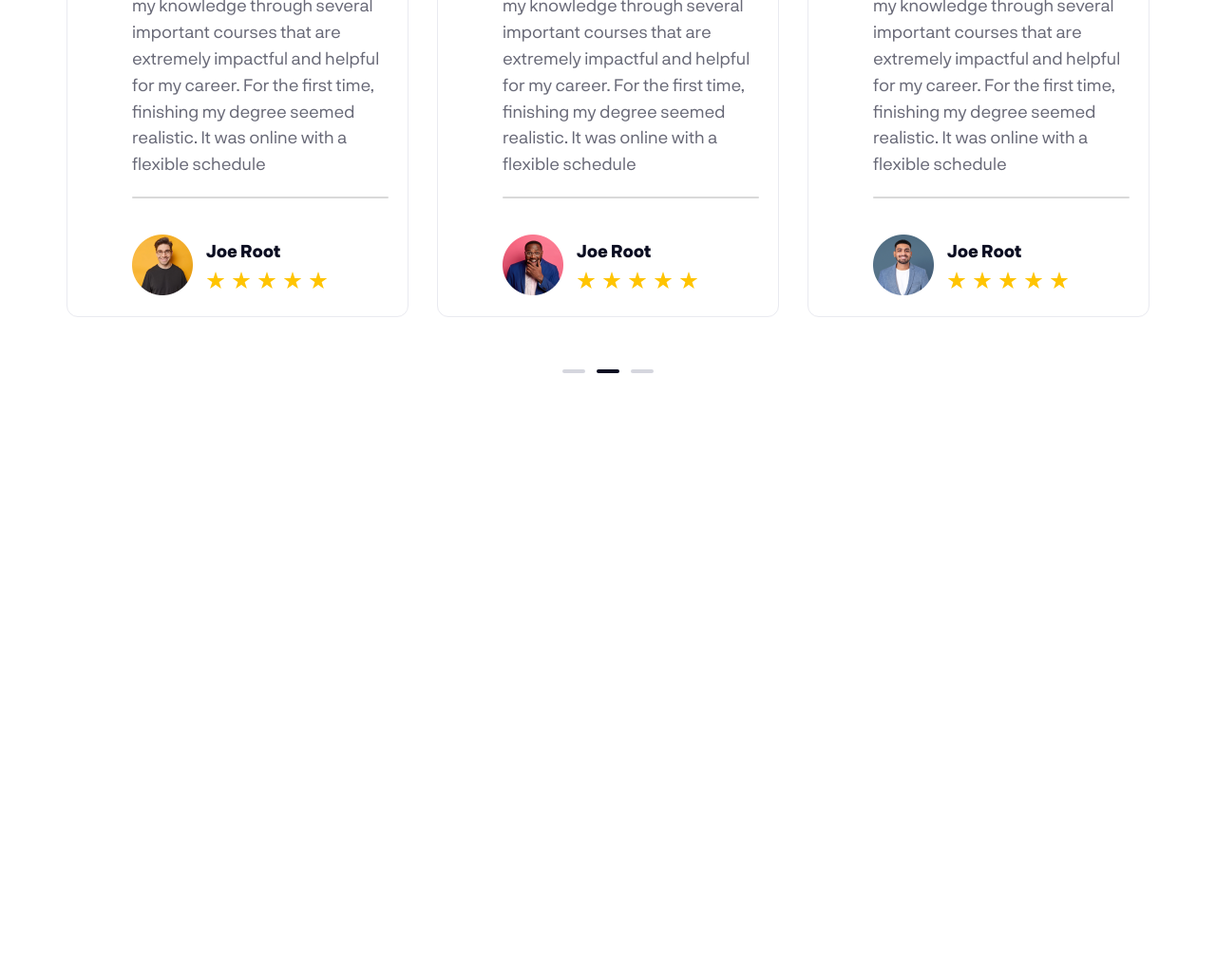
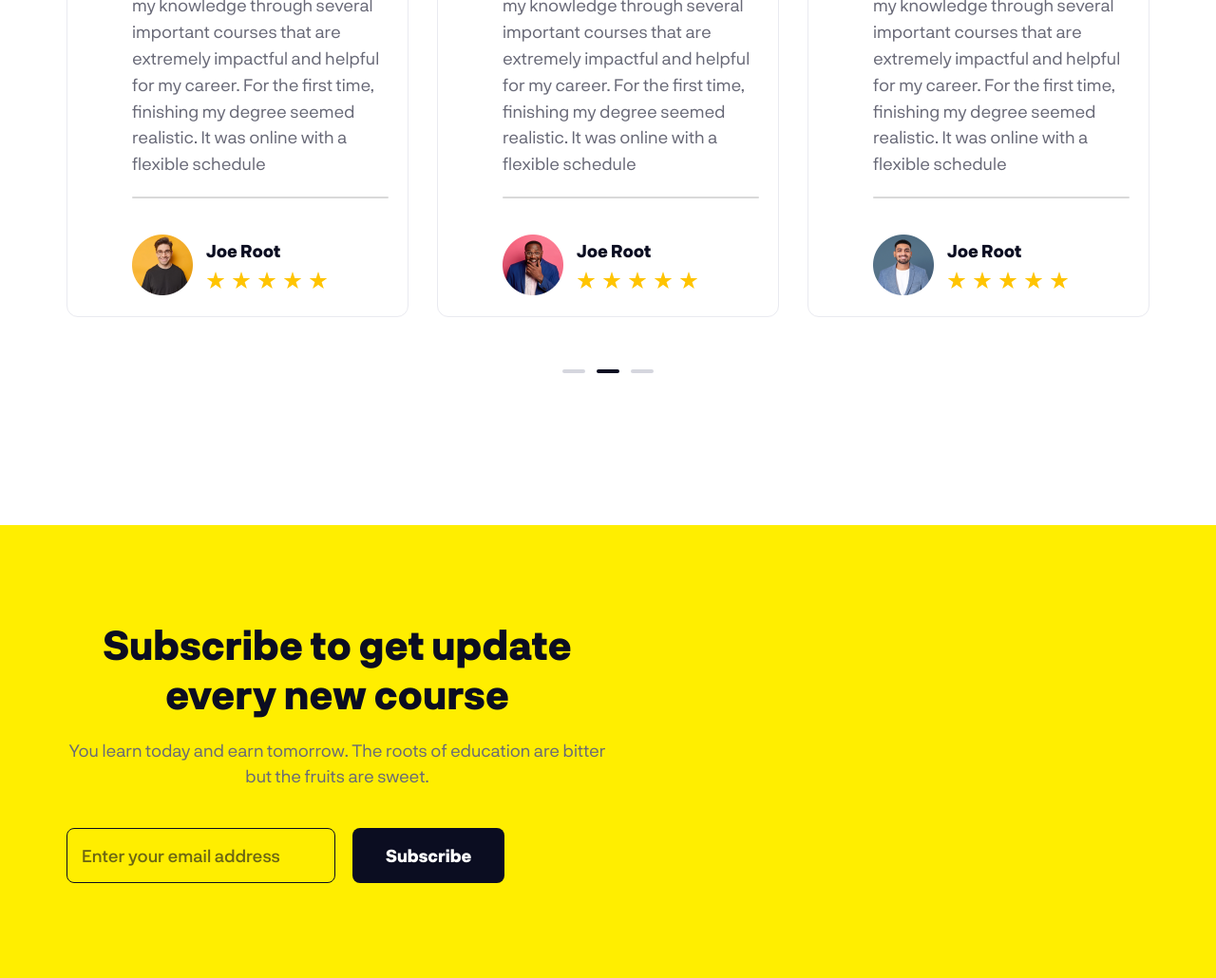
Before and after one commit to tanxufu/Online-learning-platform, a website: page index.html in a window 1280 px wide. Shown: the part 5366-6396 px from the top of the page at 95% size. Before the commit the page ends 5919 px from the top, so only its background shows below. Drawn offline with Linux system fonts and the light colour scheme.

Commit message:
home-subcribe

```diff
--- a/index.html
+++ b/index.html
@@ -236,7 +236,7 @@
 
                                     <div class="col">
                                         <div class="intro-category">
-                                            <div class="row row-cols-2 row-cols-sm-1 gx-3">
+                                            <div class="row row-cols-2 row-cols-sm-1 gx-3 gy-sm-2">
                                                 <div class="col">
                                                     <a href="#!">
                                                         <article class="intro-category__item">
@@ -781,6 +781,23 @@
                 </a>
             </div>
         </section>
+
+        <!-- subcribe-cta -->
+        <section class="subcribe">
+            <div class="container">
+                <h2 class="subcribe__heading heading heading--lv2">
+                    Subscribe to get update every new course
+                </h2>
+                <p class="subcribe__desc desc">
+                    You learn today and earn tomorrow. The roots of education are bitter but the fruits are sweet.
+                </p>
+                <form action="" class="subcribe-form">
+                    <input type="email" name="email" id="email" class="subcribe-form__input"
+                        placeholder="Enter your email address">
+                    <button class="btn btn--black subcribe-form__btn">Subscribe</button>
+                </form>
+            </div>
+        </section>
     </main>
 
 
--- a/scss/components/_heading.scss
+++ b/scss/components/_heading.scss
@@ -37,4 +37,9 @@
     font-size: 1.8rem;
     line-height: 1.55;
     color: var(--text-desc-color);
+
+    @include abstracts.screen(sm) {
+        font-size: 1.4rem;
+        line-height: 1.71;
+    }
 }
--- a/scss/components/_index.scss
+++ b/scss/components/_index.scss
@@ -6,3 +6,4 @@
 @forward "./slider";
 @forward "./course";
 @forward "./review";
+@forward "./subcribe";
--- a/scss/components/_review.scss
+++ b/scss/components/_review.scss
@@ -20,6 +20,11 @@
         @include abstracts.screen(lg) {
             flex-direction: column;
             align-items: flex-start;
+            gap: 20px;
+        }
+
+        @include abstracts.screen(md) {
+            gap: 12px;
         }
     }
 
--- /dev/null
+++ b/scss/components/_subcribe.scss
@@ -0,0 +1,64 @@
+@use "../abstracts";
+
+.subcribe {
+    display: flex;
+    flex-direction: column;
+    align-items: center;
+    padding: 100px 0;
+    background: var(--primary-color);
+
+    @include abstracts.screen(lg) {
+        padding: 50px 0;
+    }
+
+    &__heading,
+    &__desc {
+        text-align: center;
+        max-width: 570px;
+    }
+
+    &__desc {
+        margin-top: 20px;
+
+        @include abstracts.screen(sm) {
+            margin-top: 12px;
+        }
+    }
+
+    &-form {
+        display: flex;
+        align-items: center;
+        gap: 18px;
+        margin-top: 40px;
+
+        @include abstracts.screen(md) {
+            flex-direction: column;
+            margin-top: 28px;
+        }
+
+        &__input {
+            height: 58px;
+            max-width: 392px;
+            border-radius: 8px;
+            border: 1px solid var(--third-color);
+            padding: 0 15px;
+            font-size: 1.8rem;
+            line-height: 1.55;
+            font-weight: 500;
+
+            &::placeholder {
+                color: inherit;
+                font-size: 1.8rem;
+                line-height: 1.55;
+                opacity: 0.6;
+            }
+        }
+
+        &__btn,
+        &__input {
+            @include abstracts.screen(md) {
+                width: 100%;
+            }
+        }
+    }
+}
--- a/scss/page/_courses.scss
+++ b/scss/page/_courses.scss
@@ -22,6 +22,10 @@
 
     &__desc {
         margin-top: 20px;
+
+        @include abstracts.screen(sm) {
+            padding-top: 12px;
+        }
     }
 
     &__list {
--- a/scss/page/_intro.scss
+++ b/scss/page/_intro.scss
@@ -36,6 +36,10 @@
 
     &__desc {
         margin-top: 20px;
+
+        @include abstracts.screen(sm) {
+            margin-top: 12px;
+        }
     }
 
     &__list {
@@ -103,6 +107,11 @@
             gap: 30px;
         }
 
+        @include abstracts.screen(md) {
+            padding: 30px 0 30px;
+            gap: 30px;
+        }
+
         &--row {
             display: flex;
             flex-direction: column;
@@ -148,6 +157,10 @@
 
     &__desc {
         margin-top: 20px;
+
+        @include abstracts.screen(sm) {
+            margin-top: 12px;
+        }
     }
 
     &__act {
```
Also changed, not shown: assets/css/main.css, 1 other file.
